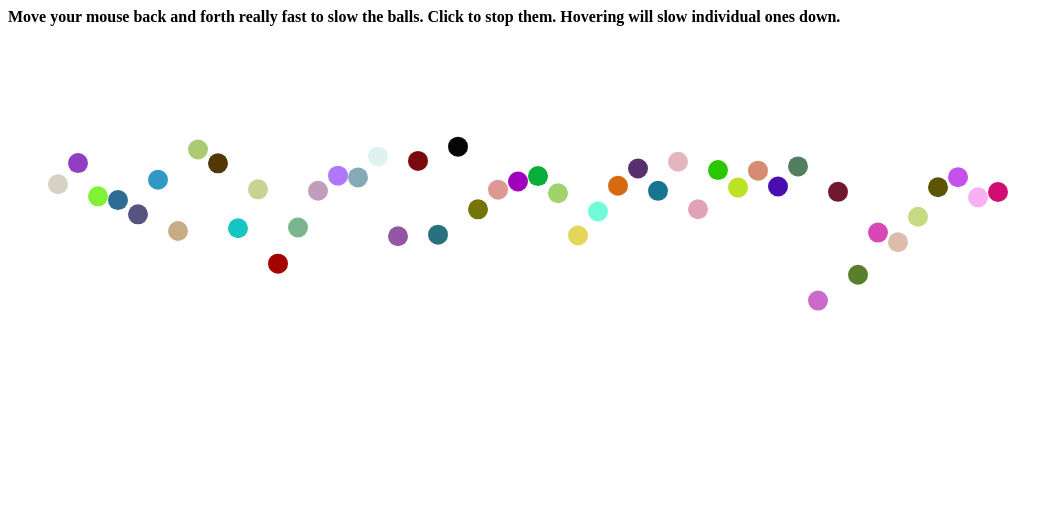
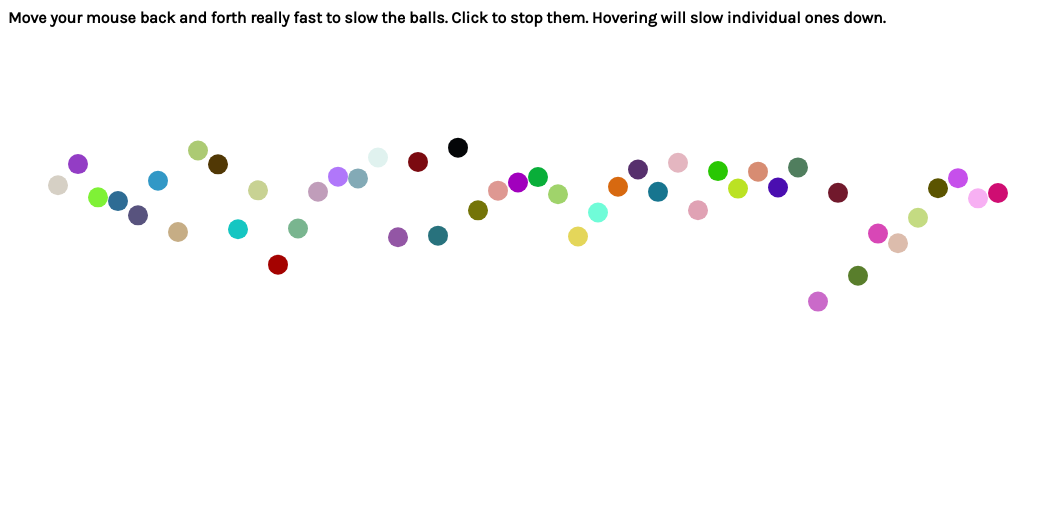
Before and after one commit to jasdeepg/personal_site, a Flask app: template templates/bounce.html in a window 1280 px wide. Shown: the top 526 px of the page, without its empty margins (0-1063 px from the left). Run offline with Flask 2, Linux system fonts and the light colour scheme; the template is opened without the code that fills it, so the values that code supplies are empty.

Commit message:
full bounce

```diff
--- a/templates/bounce.html
+++ b/templates/bounce.html
@@ -2,7 +2,8 @@
 <head>
 	<script type="text/javascript" src="./static/jquery.js"></script>
     <script type="text/javascript" src="./static/d3.v2.js"></script>
-	<link rel="stylesheet" type="text/css" href="assets/stylesheets/style.css">
+    <link href="http://fonts.googleapis.com/css?family=Karla" rel="stylesheet" type="text/css">
+	<link rel="stylesheet" type="text/css" href="./static/style.css">
 	<title></title>
 </head>
 <body>
@@ -157,7 +158,7 @@ jQuery(document).ready(function(){
 		not_moving = false;
 		setTimeout(its_not_moving, 2000);
 		total_pixels += distance;
-		$('#status').html('You\'ve traveled ' + total_pixels.toFixed(2) + ' pixels around your piece of the internet.')
+		$('#status').html('You\'ve traveled <span style=\'color:red;\'>' + total_pixels.toFixed(2) + '</span> pixels around your piece of the internet.')
     })
 
     function its_not_moving(){
```
